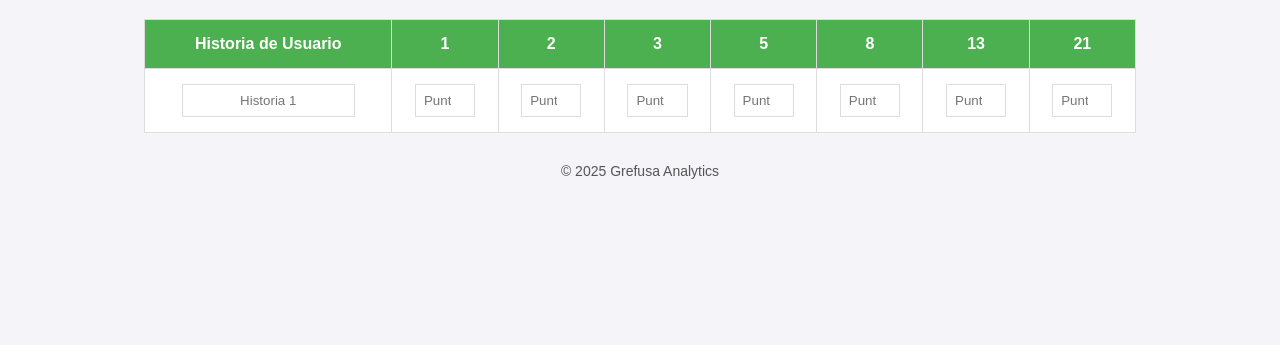
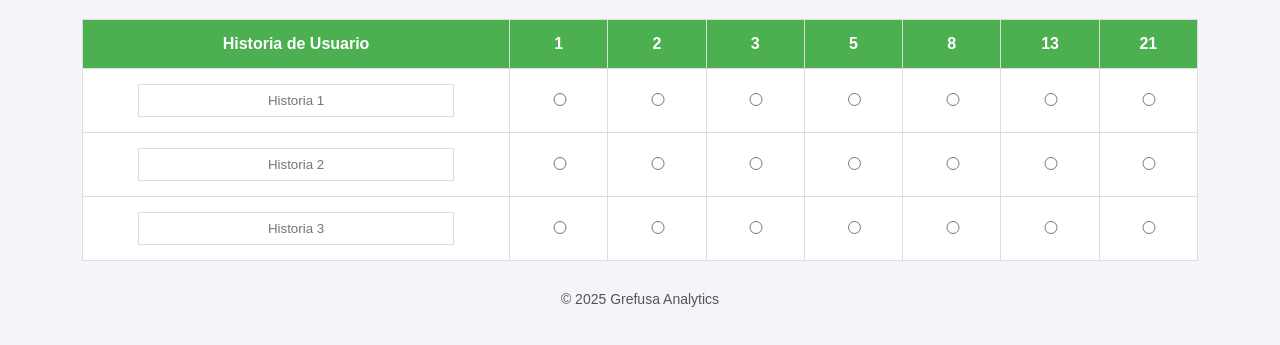
Before and after one commit to AAM99/story-points-calculator, a plain HTML site: page index.html in a window 1280 px wide. Shown: the part 81-426 px from the top of the page. Drawn offline with Linux system fonts and the light colour scheme.

Commit message:
Update index.html

```diff
--- a/index.html
+++ b/index.html
@@ -18,10 +18,11 @@
         }
 
         table {
-            width: 80%;
+            width: 90%;
             margin: 20px auto;
             border-collapse: collapse;
             background-color: white;
+            border: 1px solid #ddd;
         }
 
         th, td {
@@ -75,15 +76,34 @@
         <tbody>
             <tr>
                 <td><input type="text" placeholder="Historia 1"></td>
-                <td><input type="number" min="0" max="21" placeholder="Puntaje"></td>
-                <td><input type="number" min="0" max="21" placeholder="Puntaje"></td>
-                <td><input type="number" min="0" max="21" placeholder="Puntaje"></td>
-                <td><input type="number" min="0" max="21" placeholder="Puntaje"></td>
-                <td><input type="number" min="0" max="21" placeholder="Puntaje"></td>
-                <td><input type="number" min="0" max="21" placeholder="Puntaje"></td>
-                <td><input type="number" min="0" max="21" placeholder="Puntaje"></td>
+                <td><input type="radio" name="story1" value="1"></td>
+                <td><input type="radio" name="story1" value="2"></td>
+                <td><input type="radio" name="story1" value="3"></td>
+                <td><input type="radio" name="story1" value="5"></td>
+                <td><input type="radio" name="story1" value="8"></td>
+                <td><input type="radio" name="story1" value="13"></td>
+                <td><input type="radio" name="story1" value="21"></td>
             </tr>
-            <!-- Puedes agregar más filas de historias de usuario aquí -->
+            <tr>
+                <td><input type="text" placeholder="Historia 2"></td>
+                <td><input type="radio" name="story2" value="1"></td>
+                <td><input type="radio" name="story2" value="2"></td>
+                <td><input type="radio" name="story2" value="3"></td>
+                <td><input type="radio" name="story2" value="5"></td>
+                <td><input type="radio" name="story2" value="8"></td>
+                <td><input type="radio" name="story2" value="13"></td>
+                <td><input type="radio" name="story2" value="21"></td>
+            </tr>
+            <tr>
+                <td><input type="text" placeholder="Historia 3"></td>
+                <td><input type="radio" name="story3" value="1"></td>
+                <td><input type="radio" name="story3" value="2"></td>
+                <td><input type="radio" name="story3" value="3"></td>
+                <td><input type="radio" name="story3" value="5"></td>
+                <td><input type="radio" name="story3" value="8"></td>
+                <td><input type="radio" name="story3" value="13"></td>
+                <td><input type="radio" name="story3" value="21"></td>
+            </tr>
         </tbody>
     </table>
 
```
